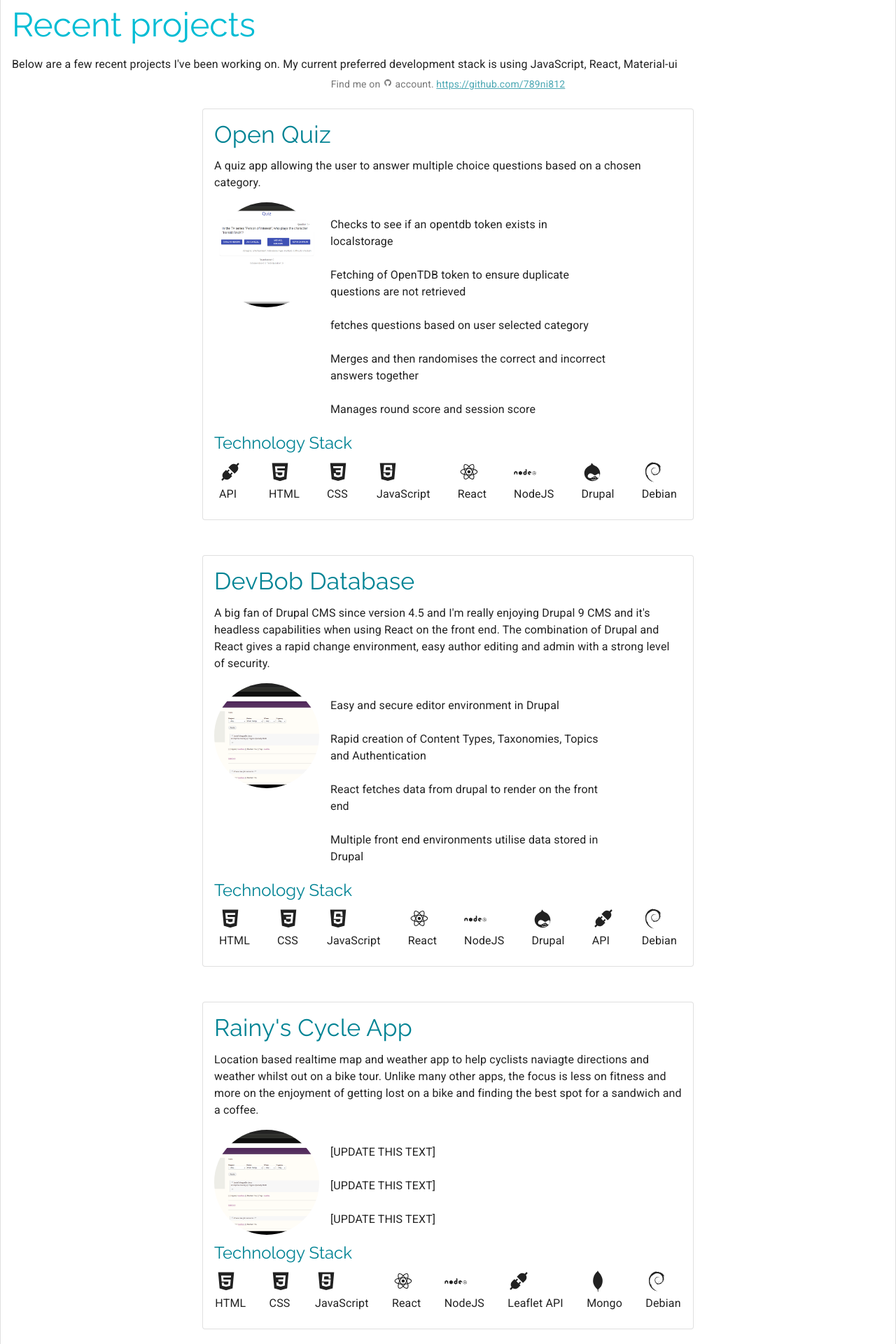
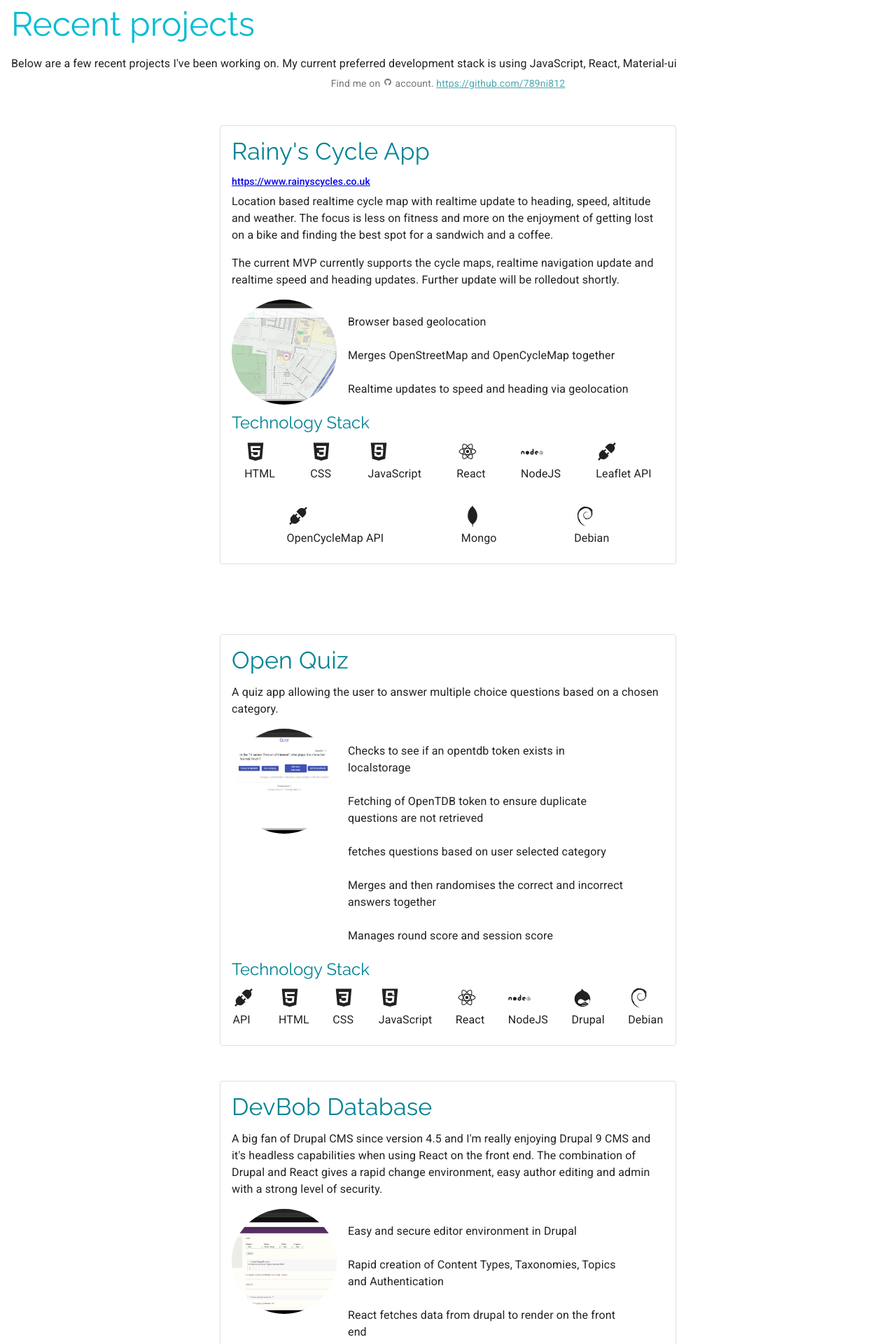
Before and after one commit to 789ni812/my-portfolio, a React (Create React App) app: page / in a window 1280 px wide. Shown: the part 1260-3180 px from the top of the page at 70% size. Built offline with nearby package versions, Linux system fonts and the light colour scheme.

Commit message:
Added rainyscycle app png and updated description. refactored material-ui components

```diff
--- a/src/components/RecentProjects/RecentProjects.js
+++ b/src/components/RecentProjects/RecentProjects.js
@@ -17,6 +17,7 @@ import { AiFillApi } from "react-icons/ai";
 
 import DevBobApp from "../../assets/images/Devbob-app.png";
 import QuizApp from "../../assets/images/Quiz-app.png";
+import RainysCycleApp from "../../assets/images/rainyscyclesapp.png";
 
 import Card from "@material-ui/core/Card";
 import CardContent from "@material-ui/core/CardContent";
@@ -24,6 +25,7 @@ import Avatar from "@material-ui/core/Avatar";
 import List from "@material-ui/core/List";
 import ListItem from "@material-ui/core/ListItem";
 import ListItemText from "@material-ui/core/ListItemText";
+import Button from "@material-ui/core/Button";
 
 const useStyles = makeStyles((theme) => ({
   titles: {
@@ -55,7 +57,7 @@ const RecentProjects = () => {
   const classes = useStyles();
   return (
     <>
-      <Card variant="outlined">
+      <Card variant="elevation">
         <CardContent>
           <Typography
             variant="h3"
@@ -84,14 +86,139 @@ const RecentProjects = () => {
           <Grid
             container
             direction="row"
-            justify="space-evenly"
-            alignItems="flex-start"
+            justify="space-around"
+            alignItems="stretch"
           >
             <Grid item>
               <Card
                 variant="outlined"
-                style={{ maxWidth: 700, marginBottom: 50, marginTop: 25 }}
+                style={{
+                  maxWidth: 650,
+                  margin: 50,
+                }}
               >
+                <CardContent>
+                  <Typography
+                    variant="h4"
+                    component="h2"
+                    className={classes.titles}
+                    gutterBottom
+                  >
+                    Rainy's Cycle App
+                  </Typography>
+                  <Typography variant="subtitle2" gutterBottom>
+                    <a
+                      href="https://www.rainyscycles.co.uk"
+                      rel="noopener noreferrer"
+                      target="_blank"
+                    >
+                      https://www.rainyscycles.co.uk
+                    </a>
+                  </Typography>
+                  <Typography variant="body1" paragraph>
+                    Location based realtime cycle map with realtime update to
+                    heading, speed, altitude and weather. The focus is less on
+                    fitness and more on the enjoyment of getting lost on a bike
+                    and finding the best spot for a sandwich and a coffee.
+                  </Typography>
+                  <Typography variant="body1" paragraph>
+                    The current MVP currently supports the cycle maps, realtime
+                    navigation update and realtime speed and heading updates.
+                    Further update will be rolledout shortly.
+                  </Typography>
+                  <Grid container direction="row" spacing={2}>
+                    <Grid
+                      item
+                      component={"a"}
+                      href="https://www.rainyscycles.co.uk"
+                      rel="noopener noreferrer"
+                      target="_blank"
+                      style={{ maxWidth: 150 }}
+                    >
+                      <Avatar
+                        variant="circle"
+                        src={RainysCycleApp}
+                        alt="Quiz App Screenshot"
+                        style={{ width: 150, height: 150 }}
+                      />
+                    </Grid>
+                    <Grid item style={{ maxWidth: 450 }}>
+                      <List>
+                        <ListItem>
+                          <ListItemText>Browser based geolocation</ListItemText>
+                        </ListItem>
+                        <ListItem>
+                          <ListItemText>
+                            Merges OpenStreetMap and OpenCycleMap together
+                          </ListItemText>
+                        </ListItem>
+                        <ListItem>
+                          <ListItemText>
+                            Realtime updates to speed and heading via
+                            geolocation
+                          </ListItemText>
+                        </ListItem>
+                      </List>
+                    </Grid>
+                  </Grid>
+
+                  <Typography
+                    variant="h5"
+                    component="h3"
+                    className={classes.titles}
+                    gutterBottom
+                  >
+                    Technology Stack
+                  </Typography>
+
+                  <Grid
+                    container
+                    spacing={4}
+                    direction="row"
+                    justify="space-evenly"
+                  >
+                    <Grid item>
+                      <DiHtml5 className={classes.icon} />
+                      <Typography>HTML</Typography>
+                    </Grid>
+                    <Grid item>
+                      <DiCss3 className={classes.icon} />
+                      <Typography>CSS</Typography>
+                    </Grid>
+                    <Grid item>
+                      <DiJavascript className={classes.icon} />
+                      <Typography>JavaScript</Typography>
+                    </Grid>
+                    <Grid item>
+                      <DiReact className={classes.icon} />
+                      <Typography>React</Typography>
+                    </Grid>
+                    <Grid item>
+                      <DiNodejs className={classes.icon} />
+                      <Typography>NodeJS</Typography>
+                    </Grid>
+                    <Grid item>
+                      <AiFillApi className={classes.icon} />
+                      <Typography>Leaflet API</Typography>
+                    </Grid>
+                    <Grid item>
+                      <AiFillApi className={classes.icon} />
+                      <Typography>OpenCycleMap API</Typography>
+                    </Grid>
+                    <Grid item>
+                      <DiMongodb className={classes.icon} />
+                      <Typography>Mongo</Typography>
+                    </Grid>
+                    <Grid item>
+                      <DiDebian className={classes.icon} />
+                      <Typography>Debian</Typography>
+                    </Grid>
+                  </Grid>
+                </CardContent>
+              </Card>
+            </Grid>
+            <Grid item>
+              <Card variant="outlined" style={{ maxWidth: 650, margin: 50 }}>
                 <CardContent>
                   <Typography
                     variant="h4"
@@ -201,10 +328,7 @@ const RecentProjects = () => {
                 </CardContent>
               </Card>
               <Grid item>
-                <Card
-                  variant="outlined"
-                  style={{ maxWidth: 700, marginBottom: 50, marginTop: 25 }}
-                >
+                <Card variant="outlined" style={{ maxWidth: 650, margin: 50 }}>
                   <CardContent>
                     <Typography
                       variant="h4"
@@ -315,104 +439,6 @@ const RecentProjects = () => {
                   </CardContent>
                 </Card>
               </Grid>
-              <Grid item>
-                <Card
-                  variant="outlined"
-                  style={{ maxWidth: 700, marginBottom: 50, marginTop: 25 }}
-                >
-                  <CardContent>
-                    <Typography
-                      variant="h4"
-                      component="h2"
-                      className={classes.titles}
-                      gutterBottom
-                    >
-                      Rainy's Cycle App
-                    </Typography>
-                    <Typography variant="body1" paragraph>
-                      Location based realtime map and weather app to help
-                      cyclists naviagte directions and weather whilst out on a
-                      bike tour. Unlike many other apps, the focus is less on
-                      fitness and more on the enjoyment of getting lost on a
-                      bike and finding the best spot for a sandwich and a
-                      coffee.
-                    </Typography>
-                    <Grid container direction="row" spacing={2}>
-                      <Grid item style={{ maxWidth: 150 }}>
-                        <Avatar
-                          variant="circle"
-                          src={DevBobApp}
-                          alt="Quiz App Screenshot"
-                          style={{ width: 150, height: 150 }}
-                        />
-                      </Grid>
-                      <Grid item style={{ maxWidth: 450 }}>
-                        <List>
-                          <ListItem>
-                            <ListItemText>[UPDATE THIS TEXT]</ListItemText>
-                          </ListItem>
-                          <ListItem>
-                            <ListItemText>[UPDATE THIS TEXT]</ListItemText>
-                          </ListItem>
-                          <ListItem>
-                            <ListItemText>[UPDATE THIS TEXT]</ListItemText>
-                          </ListItem>
-                        </List>
-                      </Grid>
-                    </Grid>
-
-                    <Typography
-                      variant="h5"
-                      component="h3"
-                      className={classes.titles}
-                      gutterBottom
-                    >
-                      Technology Stack
-                    </Typography>
-
-                    <Grid
-                      container
-                      spacing={4}
-                      direction="row"
-                      justify="space-evenly"
-                    >
-                      <Grid item>
-                        <DiHtml5 className={classes.icon} />
-                        <Typography>HTML</Typography>
-                      </Grid>
-                      <Grid item>
-                        <DiCss3 className={classes.icon} />
-                        <Typography>CSS</Typography>
-                      </Grid>
-                      <Grid item>
-                        <DiJavascript className={classes.icon} />
-                        <Typography>JavaScript</Typography>
-                      </Grid>
-                      <Grid item>
-                        <DiReact className={classes.icon} />
-                        <Typography>React</Typography>
-                      </Grid>
-                      <Grid item>
-                        <DiNodejs className={classes.icon} />
-                        <Typography>NodeJS</Typography>
-                      </Grid>
-                      <Grid item>
-                        <AiFillApi className={classes.icon} />
-                        <Typography>Leaflet API</Typography>
-                      </Grid>
-
-                      <Grid item>
-                        <DiMongodb className={classes.icon} />
-                        <Typography>Mongo</Typography>
-                      </Grid>
-                      <Grid item>
-                        <DiDebian className={classes.icon} />
-                        <Typography>Debian</Typography>
-                      </Grid>
-                    </Grid>
-                  </CardContent>
-                </Card>
-              </Grid>
             </Grid>
           </Grid>
         </CardContent>
```
Also changed, not shown: src/components/TimelineWorkHistory/TimelineWorkHistory.js (+38 -49 lines), src/assets/images/rainyscyclesapp.png (renamed from design files/recentProjects.png).
